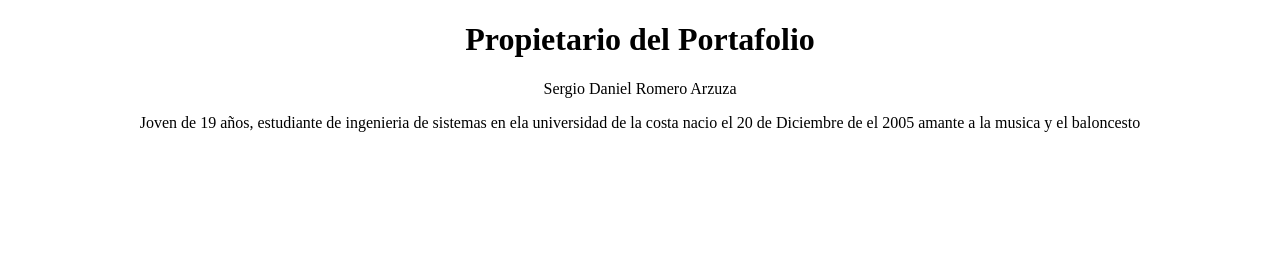
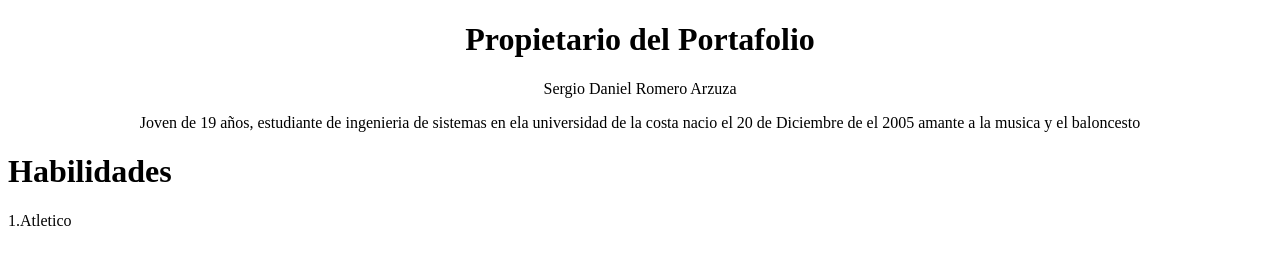
Before and after one commit to SergRome20/rubirca_git_lunes1, a plain HTML site: page index.html in a window 1280 px wide. Drawn offline with Linux system fonts and the light colour scheme.

Commit message:
comeienzo de listado de cualidades

```diff
--- a/index.html
+++ b/index.html
@@ -11,5 +11,8 @@
    <p>Joven de 19 años, estudiante de ingenieria de sistemas en ela universidad de la costa
     nacio el 20 de Diciembre de el 2005 amante a la musica y el baloncesto
    </p></center>
+   <h1>Habilidades</h1>
+   <p>1.Atletico</p>
+   <p></p>
 </body>
 </html>
```
